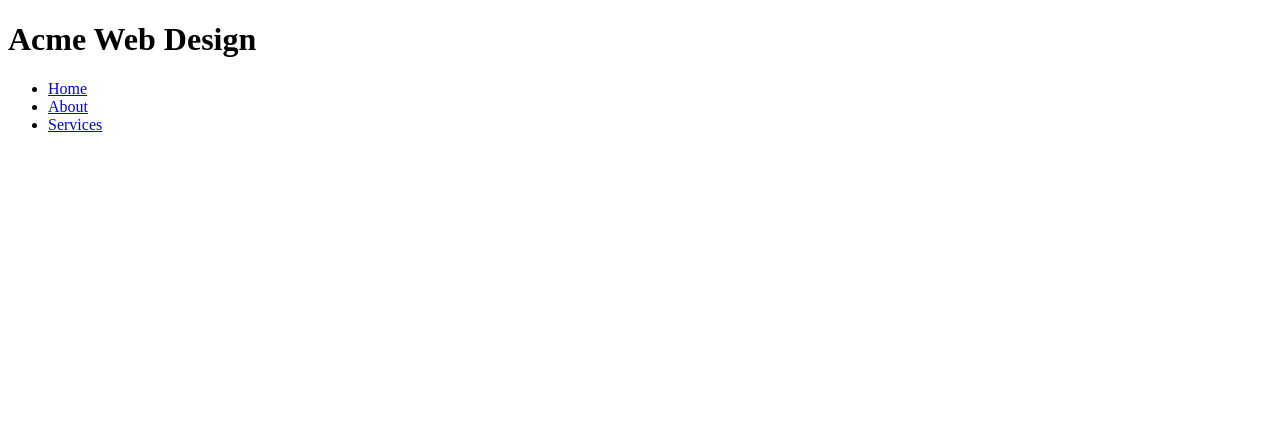
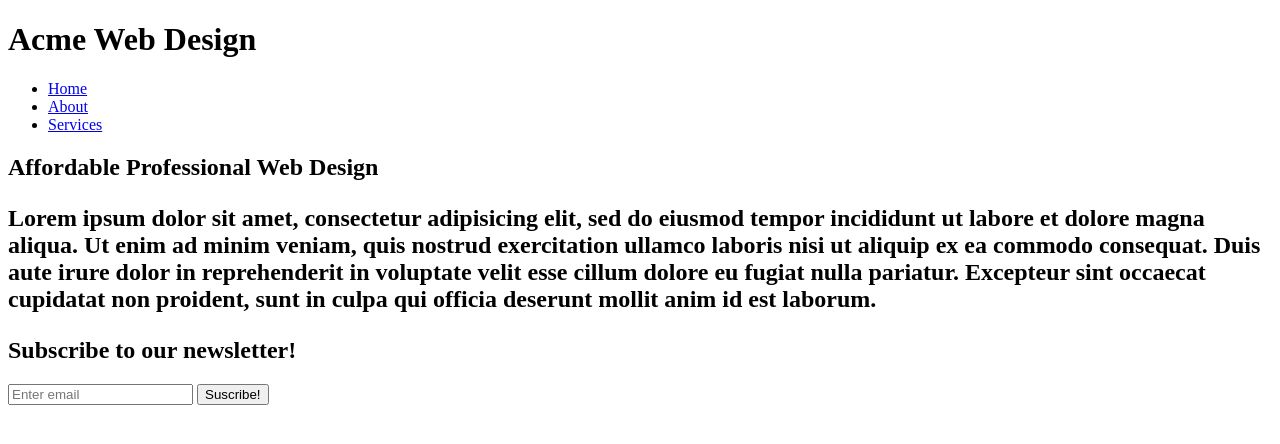
Before and after one commit to W3SS/AcmeWebDesign, a plain HTML site: page index.html in a window 1280 px wide. Drawn offline with Linux system fonts and the light colour scheme.

Commit message:
finished showcase and newsletter area

```diff
--- a/index.html
+++ b/index.html
@@ -26,8 +26,22 @@
 
       </div>
     </header>
-    <section><!--showcase area-->
+    <section id="showcase">
+      <div class="container">
+        <h1>Affordable Professional Web Design<h1>
+          <p>Lorem ipsum dolor sit amet, consectetur adipisicing elit, sed do eiusmod tempor incididunt ut labore et dolore magna aliqua. Ut enim ad minim veniam, quis nostrud exercitation ullamco laboris nisi ut aliquip ex ea commodo consequat. Duis aute irure dolor in reprehenderit in voluptate velit esse cillum dolore eu fugiat nulla pariatur. Excepteur sint occaecat cupidatat non proident, sunt in culpa qui officia deserunt mollit anim id est laborum.</Lo></p>
+      </div>
     </section>
+    <section id="newsletter">
+      <div class="container">
+        <h1>Subscribe to our newsletter!</h1>
+        <form>
+          <input type="email" placeholder="Enter email">
+          <button type="submit" class="button_1">Suscribe!</button>
+        </form>
+      </div>
+    </section>
+
 
   </body>
 </html>
```
